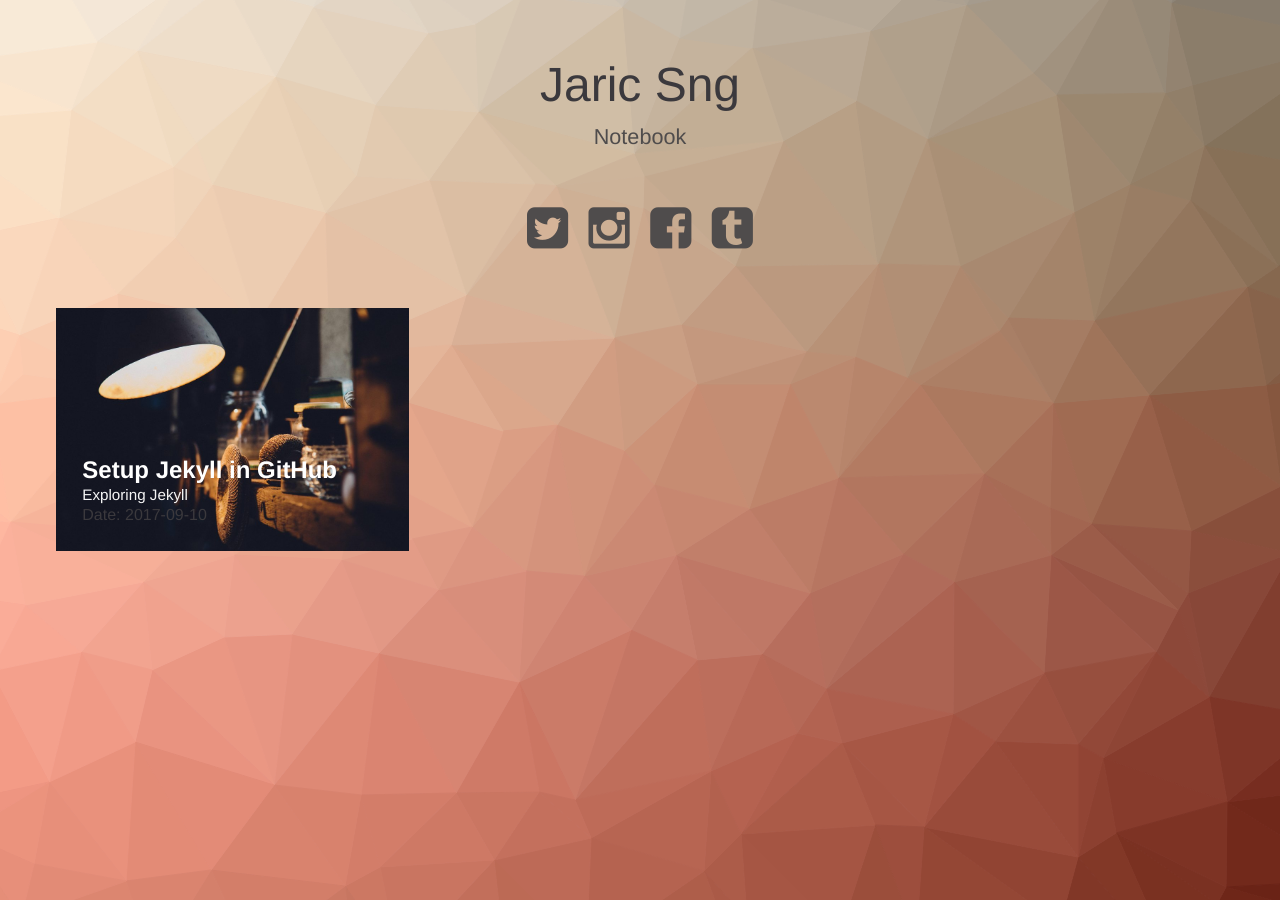
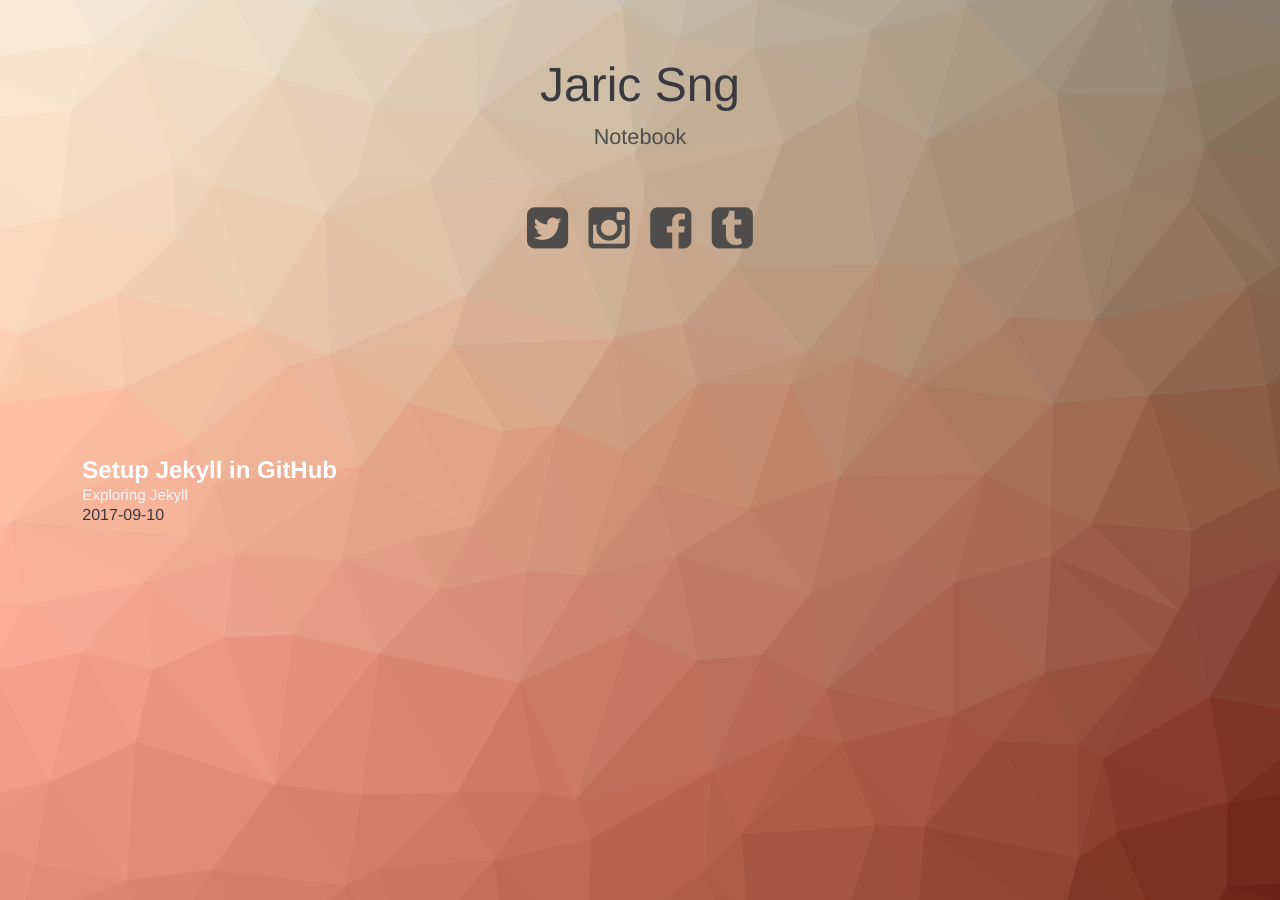
Before and after one commit to jaricsng/jaricsng.github.io, a Jekyll site: the page built from index.html, in a window 1280 px wide. Built offline with Jekyll 4.4.1, drawn with Linux system fonts in a browser that asks for light colours.

Commit message:
clean up

```diff
--- a/_posts/2017-09-10-jekyll.markdown
+++ b/_posts/2017-09-10-jekyll.markdown
@@ -3,7 +3,6 @@ title:  "Setup Jekyll in GitHub"
 subtitle: "Exploring Jekyll"
 author: "Jaric Sng"
 avatar: "img/authors/wferr.png"
-image: "img/f.jpg"
 date:   2017-09-10
 ---
 # Customizing GitHub Pages
--- a/index.html
+++ b/index.html
@@ -60,7 +60,7 @@ layout: compress
                         <div class="card__caption">
                             <h2 class="card__title">{{ post.title }}</h2>
                             <p class="card__subtitle">{{ post.subtitle }}</p>
-                            <p class="meta__date">Date: {{ post.date | date: "%Y-%m-%d" }}</p>
+                            <p class="meta__date">{{ post.date | date: "%Y-%m-%d" }}</p>
                         </div>
                         <div class="card__copy">
                             <div class="meta">
```
